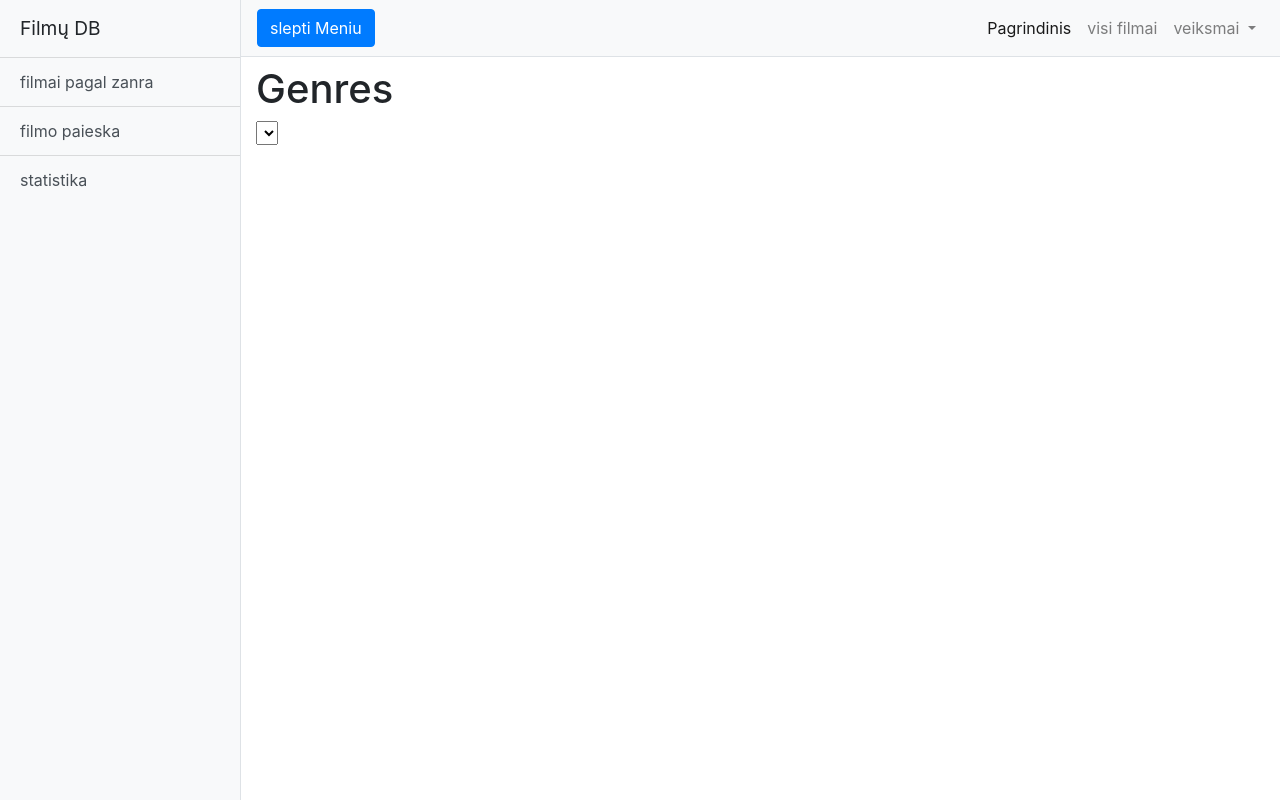
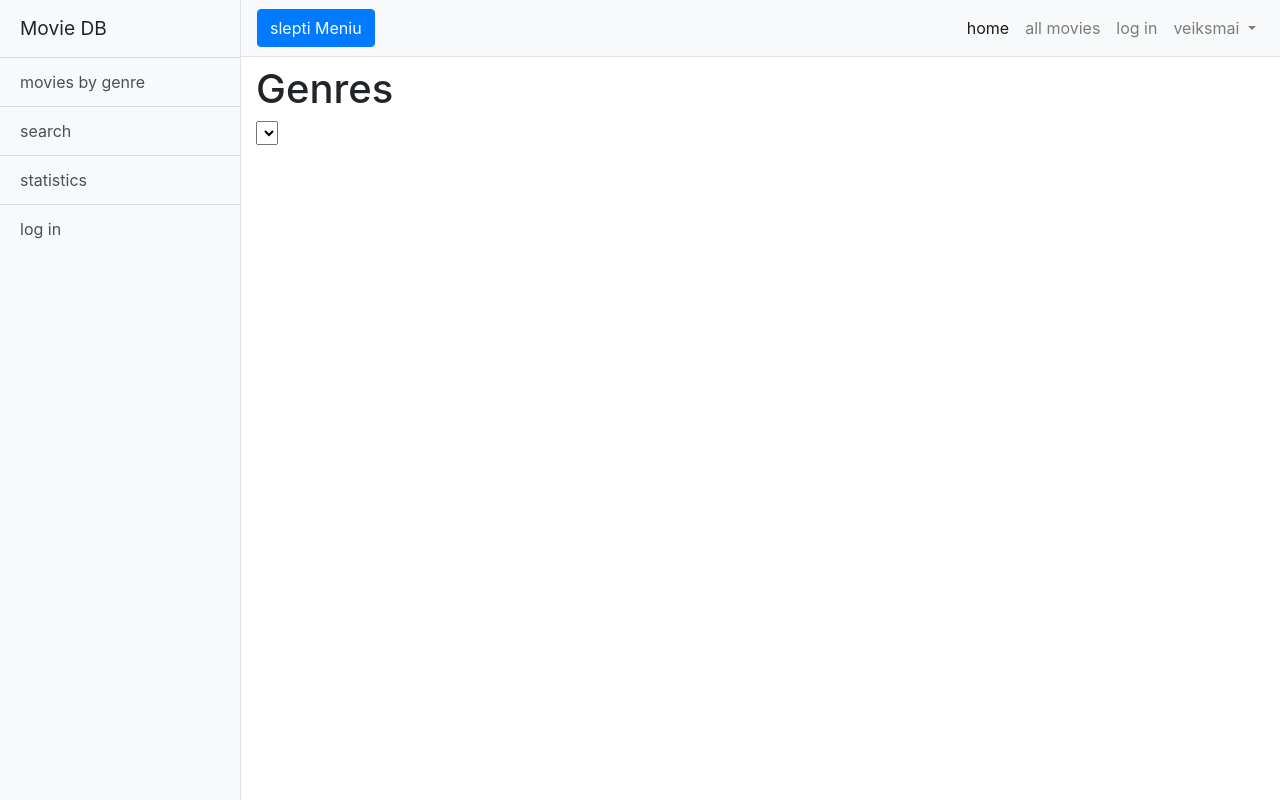
Before and after one commit to Requiem6/filmai, a PHP site: page /?page=genre in a window 1280 px wide. Run offline with PHP 8.4, Linux system fonts and the light colour scheme; data that the repository does not hold is empty; some libraries are stand-ins or nearby versions.

Commit message:
hehexdlmaololxddd

```diff
--- a/inc/nav.php
+++ b/inc/nav.php
@@ -9,5 +9,5 @@ $nav = array(
     "manage-genres" => "manage genres",
     "manage-movies" => "manage movies",
     "delete"  => "delete",
-    "update" =>"update"
+    "login" =>"login"
 );
--- a/pages/all.php
+++ b/pages/all.php
@@ -6,7 +6,7 @@ try {
     $stmt = $pdo->query( 'SELECT * FROM filmai inner join genres on filmai.genre_id = genres.id');
 
 } catch (Exception $e) {
-    echo("klaida");
+    echo("errror");
 }
 $data = $stmt -> fetchAll ();
 
@@ -16,12 +16,12 @@ $pdo = null;
 <table class="table table-bordered table-responsive">
     <?php foreach($data as $item):?>
     <tr>
-        <td><?=$item['id'];?></td>
+        <td><?=$item['mid'];?></td>
         <td><?=$item['title'];?></td>
         <td><?=$item['genre'];?></td>
         <td><?=$item['release_date'];?></td>
         <td><?=$item['description'];?></td>
-        <td><a href="?page=delete&mid=<?=$item['mid']?>">Ištrinti</a></td>
+        <td><a href="?page=delete&mid=<?=$item['mid']?>">delete</a></td>
         <td><a href="?page=update&id=<?=$item['id']?>">edit</a></td>
 
     </tr>
--- a/pages/delete.php
+++ b/pages/delete.php
@@ -3,7 +3,7 @@ $mid = $_GET['mid'];
 try {
     $pdo = new PDO($dsn, $user, $pass, $options);
 } catch (PDOException $e) {
-    echo "Prisijungimo klaida";
+    echo "can't connect";
     throw new PDOException($e->getMessage(), (int)$e->getCode());
     exit;
 }
@@ -11,7 +11,7 @@ try{
     $stmt = $pdo->query("DELETE FROM filmai WHERE mid='$mid' ");
 }
 catch(Exception $e){
-    echo "Zanru duomenys nepasiekiami";
+    echo "genre data unavailible";
     exit;
 }
-header('Location: ?page=manage-movies');
+header('Location: ?page=all');
--- a/pages/genre.php
+++ b/pages/genre.php
@@ -5,7 +5,7 @@ try {
     $stmt = $pdo->query( 'SELECT * FROM genres');
 
 } catch (Exception $e) {
-    echo("klaida");
+    echo("error");
 }
 $data = $stmt -> fetchAll ();
 
--- a/pages/search.php
+++ b/pages/search.php
@@ -5,7 +5,7 @@ if (isset($_POST["submit"])) {
     try {
         $pdo = new PDO($dsn, $user, $pass, $options);
     } catch (Exception $e) {
-        echo 'Negaliu prisijungti prie DB<br>';
+        echo 'can not connect to db<br>';
         echo $e->getMessage();
         exit;
     }
@@ -15,12 +15,12 @@ if (isset($_POST["submit"])) {
         $q->bindValue(':keyword','%'.$keyword.'%');
         $q->execute();
     } catch (Exception $e) {
-        echo 'Klaida: Negaliu gauti duomenų iš DB';
+        echo 'cannot recieve data from db';
         exit;
     }
     $data = $q->fetchAll();
     if (empty($data)){
-        echo "Filmas nerastas";
+        echo "not found";
     }
 }
 ?>
--- /dev/null
+++ b/pages/update.php
@@ -0,0 +1 @@
+lol no
--- a/templates/_partials/nav.view.php
+++ b/templates/_partials/nav.view.php
@@ -8,21 +8,22 @@
     <div class="collapse navbar-collapse" id="navbarSupportedContent">
         <ul class="navbar-nav ml-auto mt-2 mt-lg-0">
             <li class="nav-item active">
-                <a class="nav-link" href="?page=home">Pagrindinis <span class="sr-only">(current)</span></a>
+                <a class="nav-link" href="?page=home">home <span class="sr-only">(current)</span></a>
             </li>
             <li class="nav-item">
-                <a class="nav-link" href="?page=all">visi filmai</a>
+                <a class="nav-link" href="?page=all">all movies</a>
+            </li>
+            <li class="nav-item">
+                <a class="nav-link" href="?page=login">log in</a>
             </li>
             <li class="nav-item dropdown">
                 <a class="nav-link dropdown-toggle" href="#" id="navbarDropdown" role="button" data-toggle="dropdown" aria-haspopup="true" aria-expanded="false">
                     veiksmai
                 </a>
                 <div class="dropdown-menu dropdown-menu-right" aria-labelledby="navbarDropdown">
-                    <a class="dropdown-item" href="?page=add-movie">Prideti nauja filma</a>
-                    <a class="dropdown-item" href="?page=manage-genres">Tvarkyti zanrus</a>
-                    <a class="dropdown-item" href="?page=delete">delete</a>
-                    <div class="dropdown-divider"></div>
-                    <a class="dropdown-item" href="?page=manage-movies">tvarkyti filmus</a>
+                    <a class="dropdown-item" href="?page=add-movie">Add a movie</a>
+                    <a class="dropdown-item" href="?page=manage-genres">Manage genres</a>
+
                 </div>
             </li>
         </ul>
--- a/templates/_partials/sidebar.view.php
+++ b/templates/_partials/sidebar.view.php
@@ -2,10 +2,11 @@
 
     <!-- Sidebar -->
     <div class="bg-light border-right" id="sidebar-wrapper">
-        <div class="sidebar-heading">Filmų DB</div>
+        <div class="sidebar-heading">Movie DB</div>
         <div class="list-group list-group-flush">
-            <a href="?page=genre" class="list-group-item list-group-item-action bg-light">filmai pagal zanra</a>
-            <a href="?page=search" class="list-group-item list-group-item-action bg-light">filmo paieska</a>
-            <a href="?page=stat" class="list-group-item list-group-item-action bg-light">statistika</a>
+            <a href="?page=genre" class="list-group-item list-group-item-action bg-light">movies by genre</a>
+            <a href="?page=search" class="list-group-item list-group-item-action bg-light">search</a>
+            <a href="?page=stat" class="list-group-item list-group-item-action bg-light">statistics</a>
+            <a href="?page=login" class="list-group-item list-group-item-action bg-light">log in</a>
         </div>
     </div>
```
Also changed, not shown: pages/404.page.php (deleted, +0 -7 lines), pages/login.php (added, +29 -0 lines), pages/manage-movies.php (deleted, +0 -27 lines).
